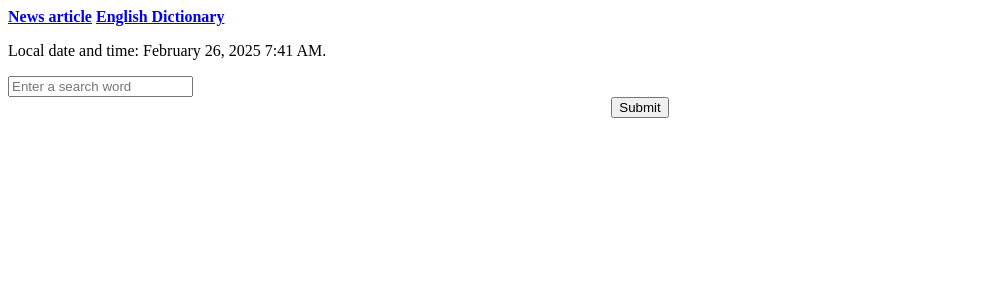
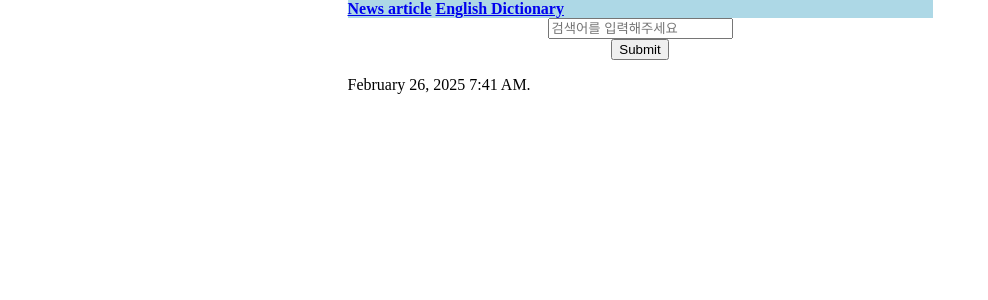
Before and after one commit to sunny-ksh/Dictionary_App, a Flask app: page / in a window 1280 px wide. Shown: the top 300 px of the page, without its empty margins (0-988 px from the left). Run offline with Flask 3, Linux system fonts and the light colour scheme; some libraries are stand-ins or nearby versions.

Commit message:
Some css update

```diff
--- a/app.py
+++ b/app.py
@@ -21,18 +21,18 @@ def index():
     if request.method == "POST":
         if len(request.form["word"]) > 0:
             word = request.form["word"]
-            return redirect(url_for("find", word=word), 301)
+            return redirect(url_for("dictionary", word=word), 301)
     return render_template("index.html",
                            current_time=datetime.utcnow())
 
-@app.route("/find/", methods=["POST", "GET"])
-def find():
+@app.route("/dictionary/", methods=["POST", "GET"])
+def dictionary():
     word = request.args.get("word")
     url="https://api.dictionaryapi.dev/api/v2/entries/en/" + word
     response = requests.get(url)
     result = json.loads(response.text)[0]
 
-    return render_template("find.html", result = result,
+    return render_template("dictionary.html", result = result,
                            current_word=word,
                            current_time=datetime.utcnow())
 
--- /dev/null
+++ b/static/style.css
@@ -0,0 +1,28 @@
+.navbar {
+  background-color: lightblue;
+}
+
+html {
+    display: table;
+    margin: auto;
+}
+
+body {
+    display: table-cell;
+    vertical-align: middle;
+}
+
+.container {
+  color: black;
+  margin-left: 200px;
+  margin-right: 200px;
+}
+
+#content {
+  margin-left: 100px;
+  margin-right: 100px;
+}
+
+.date {
+  horizontal-align: middle;
+}
--- a/templates/base.html
+++ b/templates/base.html
@@ -5,6 +5,7 @@
       <meta charset="utf-8">
       <meta name="viewport" content="width=device-width, initial-scale=1, shrink-to-fit=no">
       {% block styles %}
+	<link rel="stylesheet" href="../static/style.css">
       {% endblock %}
       <title> English News App </title>
       <nav class="navbar navbar-light">
@@ -14,26 +15,31 @@
         </div>
       </nav>
     {% endblock %}
-    <p>Local date and time: {{ moment(current_time).format('LLL') }}.</p>
+    {% block scripts %}
+      {{ moment.include_moment() }}
+      {{ moment.locale('ko') }}
+    {% endblock %}
   </head>
 
   <body>
       <div class="container">
-        <form method="post">
-	  <div class="form-group">
-            <input type="search" class="form-control" id="autoSizingInput" name="word" placeholder="Enter a search word">
+        <form method="post" class="search">
+	  <div class="form-group" align="center">
+            <input type="search" class="form-control" id="autoSizingInput" name="word" placeholder="검색어를 입력해주세요">
           </div>
           <div align="center">
             <button type="submit" class="btn btn-primary">Submit</button>
           </div>
         </form>
+      </div>
+      <!-- End of search form container -->
 
-	{% block scripts %}
-	  {{ moment.include_moment() }}
-	  {{ moment.locale('ko') }}
-	{% endblock %}
     <div id="content">
       {% block content %} {% endblock %}
     </div>
+    <div class="footer">
+    <p class="date">{{ moment(current_time).format('LLL') }}.</p>
+    </div>
+    <!-- End of footer -->
   </body>
 </html>
```
Also changed, not shown: templates/dictionary.html (renamed from templates/find.html, +0 -7 lines).
